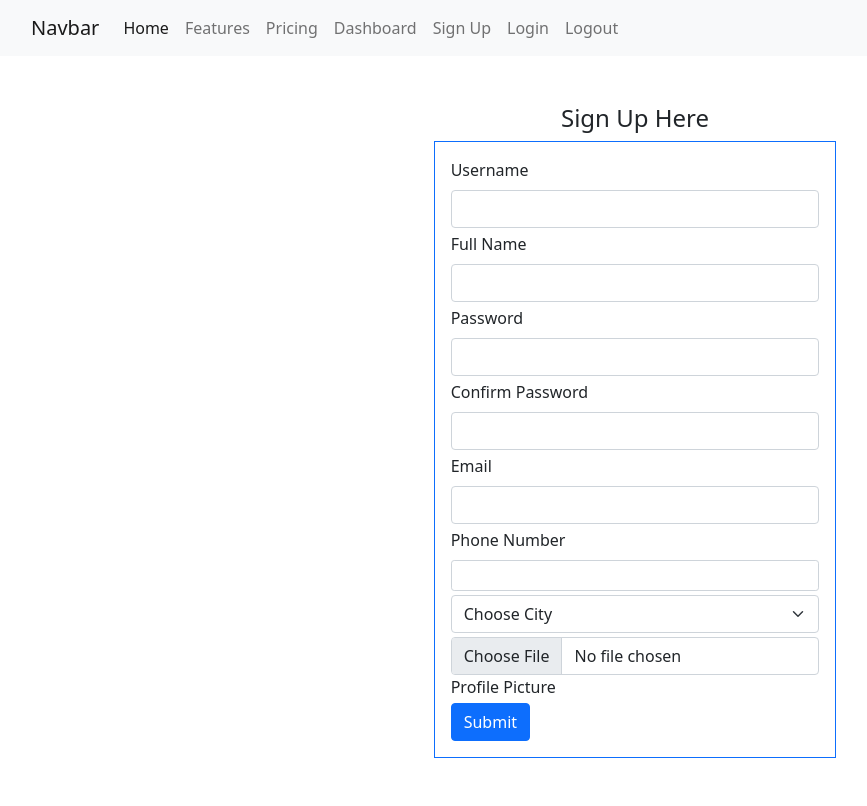
After one commit to ayeayemyint100314/city_express106, a PHP site: page /signup.php in a window 1280 px wide. The commit adds this page. Shown: the whole page, without its empty margins (5-872 px from the left). Run offline with PHP 8.4, Linux system fonts and the light colour scheme.

Commit message:
signup partially done

```diff
--- a/navbarbar.php
+++ b/navbarbar.php
@@ -19,6 +19,17 @@
         <li class="nav-item">
           <a class="nav-link" href="#">Dashboard</a>
         </li>
+
+         <li class="nav-item">
+          <a class="nav-link" href="signup.php">Sign Up</a>
+        </li>
+         <li class="nav-item">
+          <a class="nav-link" href="login.php">Login</a>
+        </li>
+
+         <li class="nav-item">
+          <a class="nav-link" href="logout.php">Logout</a>
+        </li>
       </ul>
     </div>
   </div>
--- /dev/null
+++ b/signup.php
@@ -0,0 +1,182 @@
+<?php
+require_once "dbconn.php";
+if(!isset($_SESSION))
+{
+    session_start();
+}
+// creating cities array
+$cities = ['Yangon', 'Mandaly', 'Pyinoolwin', 'Magway', 'Taungoo', 'Taungyi', 'Kalaw'];
+
+function checkPwd($pwd, $cpwd)
+{
+    return $pwd === $cpwd;
+}
+
+function isStrong($password)
+{
+   $message="";
+   if(strlen($password)<8)
+   {
+    $message = "Password length must be at least 8 characters including at
+             least one number , one capital letter and one special character.";
+   }
+   else
+   {
+        $noCapital = 0;
+        $special = 0;
+        $number = 0;
+        for($i = 0; $i < strlen($password) ; $i++)
+        {
+
+        }
+
+
+   }
+   return $message;
+
+}
+
+
+if (isset($_POST['signup'])) {
+    $username = $_POST['username'];
+    $fullname = $_POST['fullname'];
+    $password = $_POST['password'];
+    $cpassword = $_POST['cpassword'];
+    $email = $_POST['email'];
+    $phone = $_POST['phone'];
+    $filename =  $_FILES['user_img']['name'];
+    $filepath = "item_img/" . $filename;
+    $city = $_POST['city'];
+    $message ="";
+    if (checkPwd($password, $cpassword)) // true
+    {
+        $message = isStrong($password);
+
+
+
+    }
+    else{
+        $message= "Password and Confirm Password are not the same.";
+
+    }
+
+
+
+
+   /* $status = move_uploaded_file($_FILES['user_img']['tmp_name'],  $filepath);
+    if ($status) // storing file to a specified directory is sussessful
+    {
+        try {
+            $sql = "insert into item values (?, ?, ?, ?, ?, ?, ?)";
+            $stmt = $conn->prepare($sql);
+            // null is for ID which is auto increment primary key
+            $status = $stmt->execute([null, $name, $price, $category, $description, $filepath, $quantity]);
+            $lastId = $conn->lastInsertId();
+            if($status)
+            {   $_SESSION['insertSuccess'] = "New item with $lastId has been inserted successfully!";
+               header("Location:viewItem.php");
+            }
+        } catch (PDOException $e) {
+            echo $e->getMessage();
+        }
+    }*/
+} // end if
+
+
+
+?>
+
+<!DOCTYPE html>
+<html lang="en">
+
+<head>
+    <meta charset="UTF-8">
+    <meta name="viewport" content="width=device-width, initial-scale=1.0">
+    <title>Document</title>
+    <link href="https://cdn.jsdelivr.net/npm/bootstrap@5.0.2/dist/css/bootstrap.min.css" rel="stylesheet" integrity="sha384-EVSTQN3/azprG1Anm3QDgpJLIm9Nao0Yz1ztcQTwFspd3yD65VohhpuuCOmLASjC" crossorigin="anonymous">
+    <script src="https://cdn.jsdelivr.net/npm/bootstrap@5.0.2/dist/js/bootstrap.bundle.min.js" integrity="sha384-MrcW6ZMFYlzcLA8Nl+NtUVF0sA7MsXsP1UyJoMp4YLEuNSfAP+JcXn/tWtIaxVXM" crossorigin="anonymous" defer></script>
+</head>
+
+<body>
+    <div class="container-fluid">
+        <div class="row">
+            <?php require_once "navbarbar.php";  ?>
+
+        </div>
+        <div class="row my-5">
+            <div class="col-md-4 mx-auto">
+                <h4 class="text-center">Sign Up Here </h4>
+                <form class="border border-primary p-3" method="post" action="<?php echo $_SERVER['PHP_SELF']; ?>" enctype="multipart/form-data">
+<!--uid	uname	full_name	email	phone	user_img	password	city	-->
+                    <div class="mb-1">
+                        <label for="username" class="form-label">Username</label>
+                        <input type="text" class="form-control" name="username">
+                    </div>
+
+                    <div class="mb-1">
+                        <label for="fullname" class="form-label"> Full Name</label>
+                        <input type="text" class="form-control" name="fullname">
+                    </div>
+                     <div class="mb-1">
+                        <?php
+                        if(isset($message) && $message!="")
+                        echo "<p class='alert alert-warning'>$message </p>";
+                        ?>
+                        <label for="password" class="form-label"> Password</label>
+                        <input type="password" class="form-control" name="password">
+                    </div>
+
+                      <div class="mb-1">
+                        <label for="cpassword" class="form-label"> Confirm Password</label>
+                        <input type="password" class="form-control" name="cpassword">
+                    </div>
+
+                    <div class="mb-1">
+                        <label for="email" class="form-label"> Email</label>
+                        <input type="email" class="form-control" name="email">
+
+                    </div>
+                    <div class="mb-1">
+                        <label for="phone" class="form-label">Phone Number</label>
+                        <input class="form-control form-control-sm" name="phone" type="text">
+                    </div>
+                    <div class="mb-1">
+                        <select class="form-select" name="city">
+                            <option selected>Choose City</option>
+                            <?php
+                            if (isset($cities)) {
+                                for ($i = 0; $i < count($cities); $i++) {
+                            ?>
+                                    <option value="<?php echo $cities[$i]; ?>">
+                                        <?php echo $cities[$i]; ?></option>
+
+                            <?php }
+                            } ?>
+
+                        </select>
+                    </div>
+                    <div class="mb-1">
+                        <input class="form-control" name="user_img" type="file" >
+                        <label for="user_img">Profile Picture</label>
+                    </div>
+                    <button type="submit" class="btn btn-primary" name="signup">Submit</button>
+                </form>
+
+
+
+
+
+            </div>
+
+
+
+
+        </div>
+
+    </div>
+
+
+
+</body>
+
+</html>
```
Also changed, not shown: pwdtest.php (added, +7 -0 lines), 1 other file.
